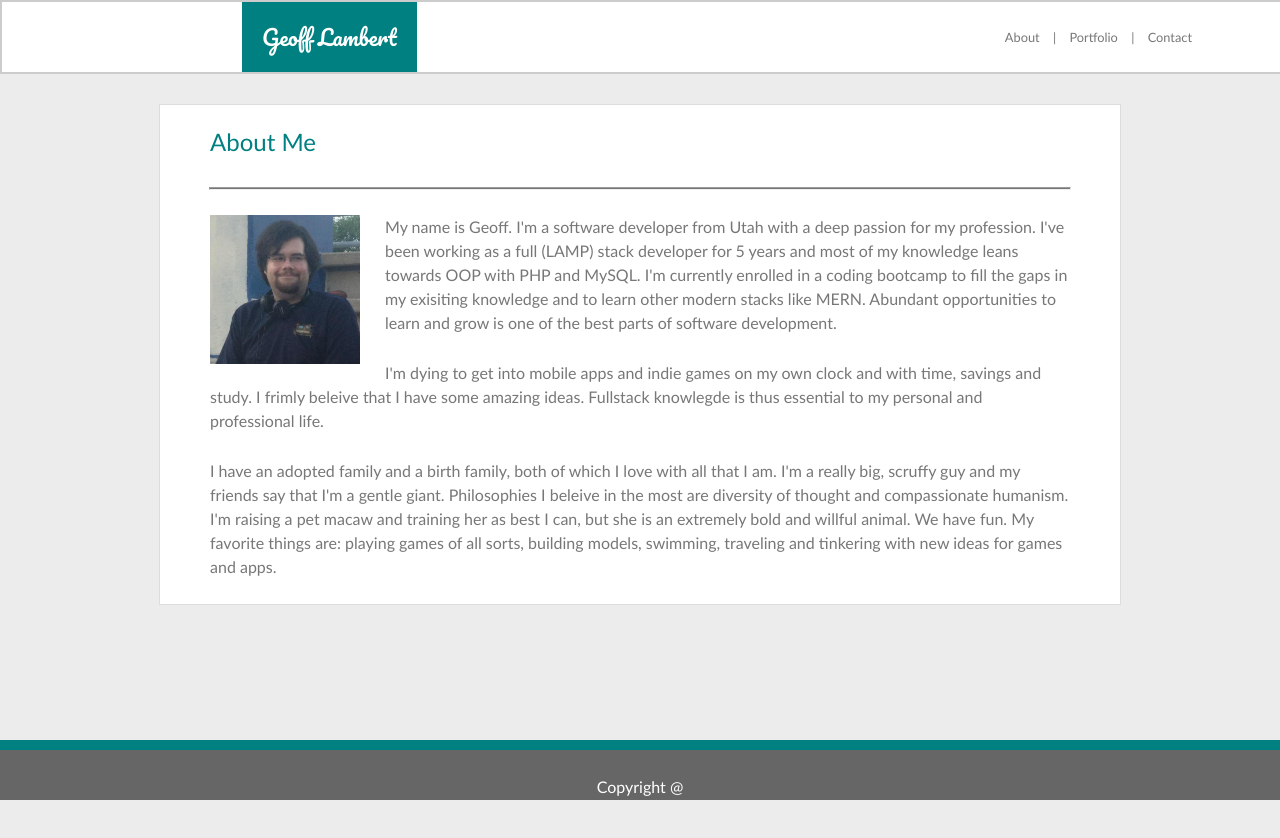
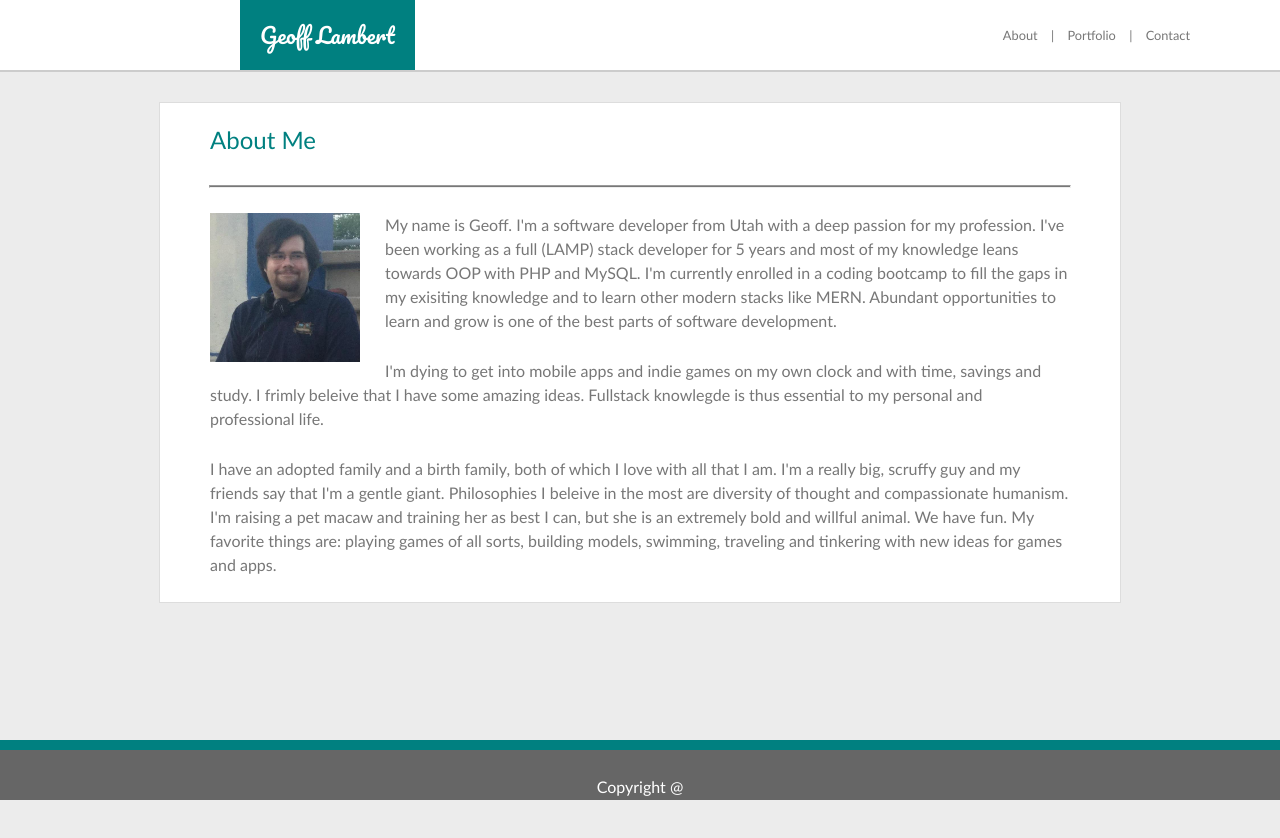
Before and after one commit to kit-foxboy/Basic-Portfolio, a plain HTML site: page index.html in a window 1280 px wide. Drawn offline with Linux system fonts and the light colour scheme.

Commit message:
fixed navbar border glitch

```diff
--- a/assets/css/style.css
+++ b/assets/css/style.css
@@ -31,7 +31,7 @@ nav {
     margin-right: auto;
     text-align: right;
     background-color: white;
-    border: 2px solid #ccc;
+    border-bottom: 2px solid #ccc;
 }
 
 .nav-bar {
```
